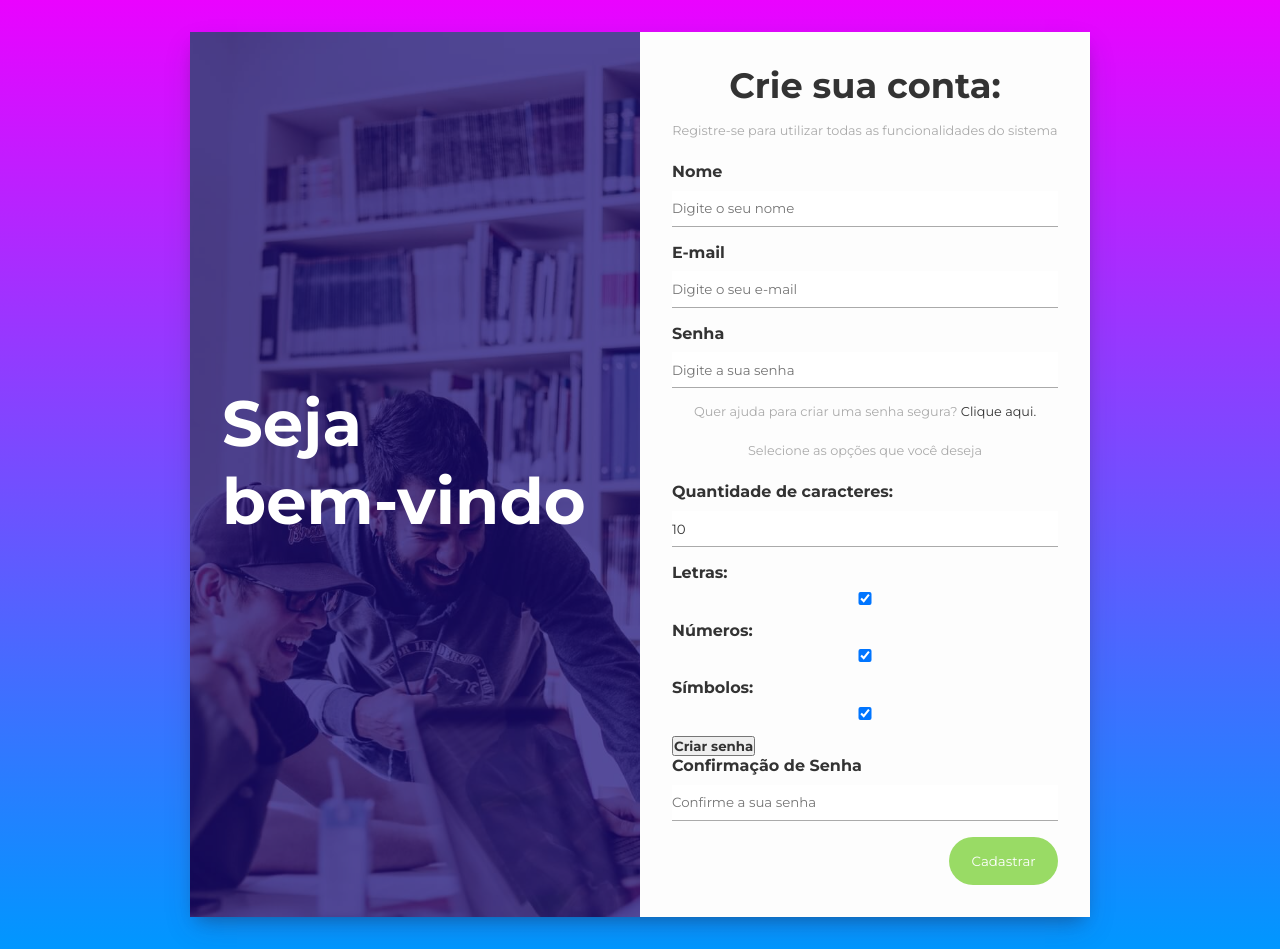
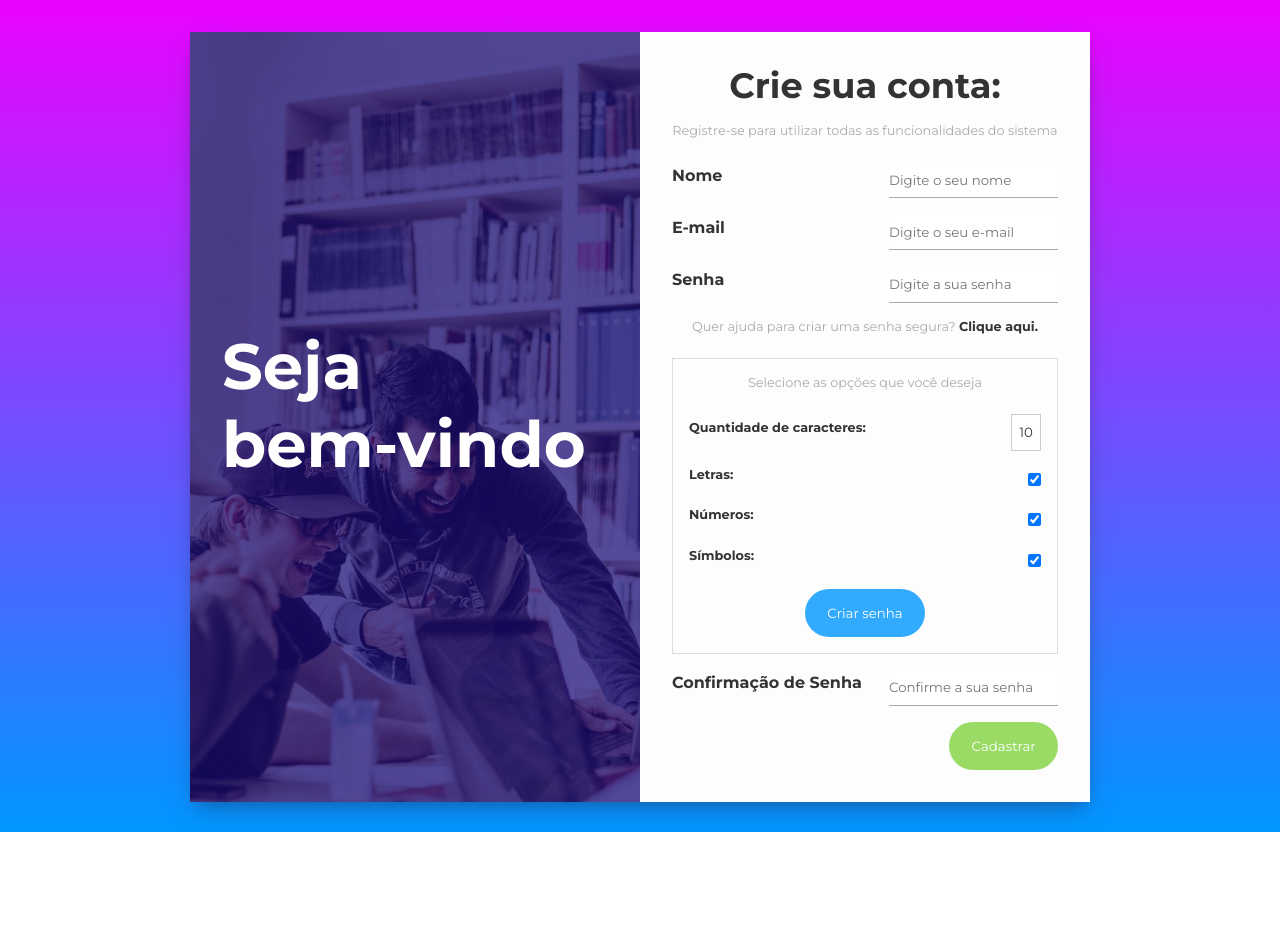
Before and after one commit to FelipeMeloGomes/gerador-senha-javascript, a plain HTML site: page index.html in a window 1280 px wide. Both pictures are taken after a click on the element "Clique aqui.". After the commit the page ends 832 px from the top, so only its background shows below. Drawn offline with Linux system fonts and the light colour scheme.

Commit message:
Add files via upload

```diff
--- a/css/style.css
+++ b/css/style.css
@@ -98,13 +98,13 @@ input:focus {
 }
 
 
-#generate-password {
+#open-generate-password {
     font-weight: bold;
     cursor: pointer;
     transition: .4s;
 }
 
-#generate-password:hover {
+#open-generate-password:hover {
     color: #0099ff;
 }
 
@@ -127,7 +127,7 @@ input:focus {
 }
 
 
-#register-form input[type="submit"] {
+#register-form input[type="submit"], #generate-options button, #copy-password {
     background-color: #81d340;
     color: #fff;
     opacity: .8;
@@ -144,3 +144,50 @@ input:focus {
 #register-form input[type="submit"]:hover {
     opacity: 1;
 }
+
+
+/* Segunda versao */
+
+
+#generate-options {
+    margin-bottom: 1rem;
+    padding: 1rem;
+    border: 1px solid #ddd;
+}
+
+
+#generate-options, .form-control {
+    flex-direction: row;
+    justify-content: space-between;
+    align-items: center;
+}
+
+#generate-options label {
+    font-size: .8rem;
+}
+
+#generate-options input[type="text"] {
+    max-width: 30px;
+    text-align: center;
+    border: 1px solid #ccc;
+}
+
+
+#generate-options button {
+    background-color: #0097ff;
+    display: block;
+    margin: 0 auto;
+}
+
+
+#copy-password {
+    margin: 1rem auto;
+    background-color: transparent;
+    border: 2px solid #81d340;
+    color: #81d340;
+    padding: 0.5rem 1rem;
+}
+
+.hide {
+    display: none;
+}
```
